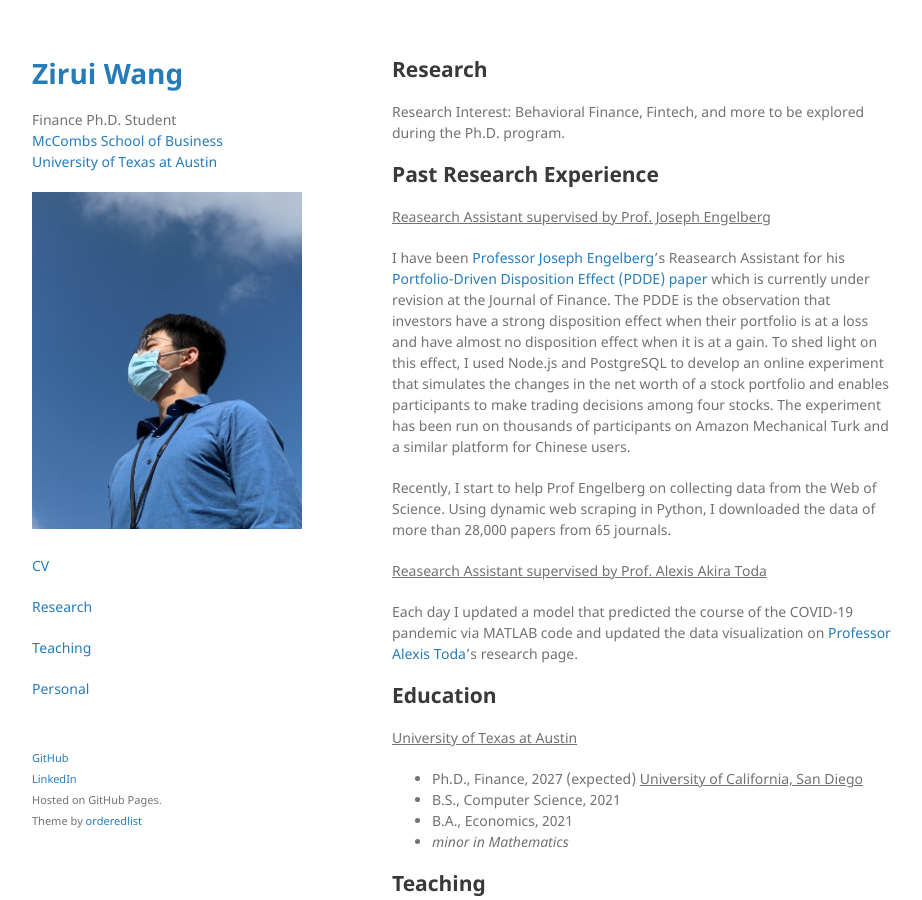
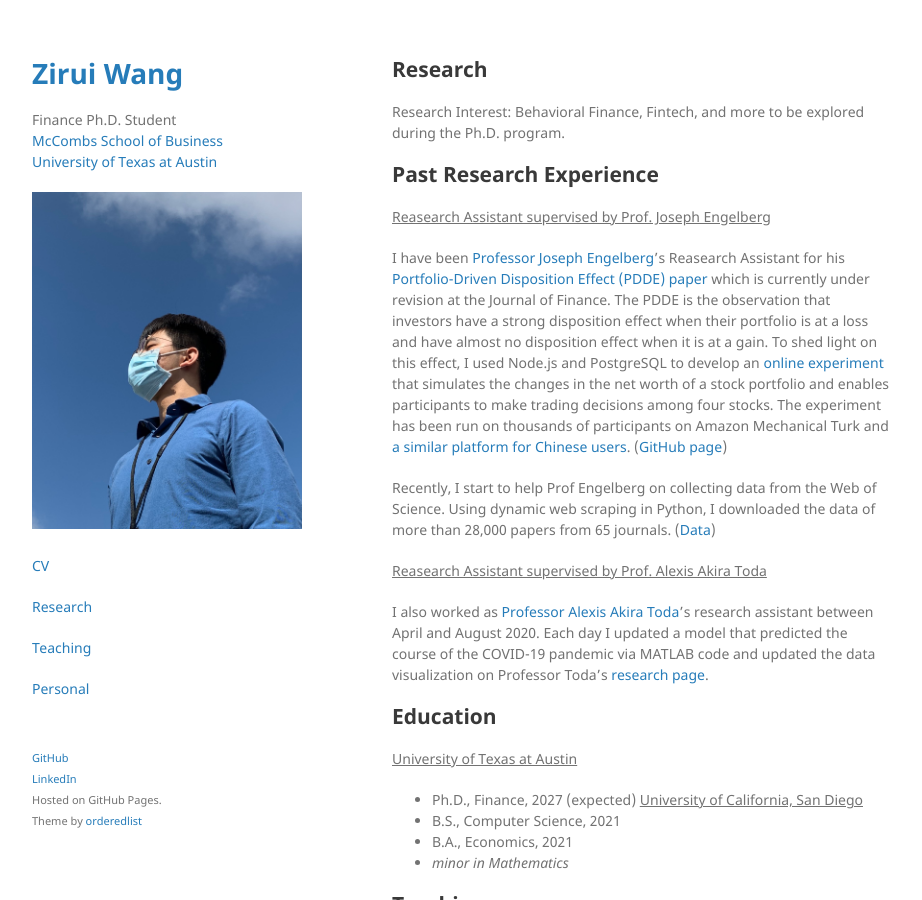
Before and after one commit to HarrisonZiruiWang/HarrisonZiruiWang.github.io, a Jekyll site: the page built from index.md, in a window 1280 px wide and 900 px high. Shown: the whole window, without its empty margins (178-1100 px from the left). Built offline with Jekyll 4.4.1, drawn with Linux system fonts in a browser that asks for light colours; our own code applies the rules of GitHub Pages for plain Markdown files.

Commit message:
Update index.md

```diff
--- a/index.md
+++ b/index.md
@@ -9,13 +9,14 @@ Research Interest: Behavioral Finance, Fintech, and more to be explored during t
 
 <ins>Reasearch Assistant supervised by Prof. Joseph Engelberg</ins>
 
-I have been <a href="https://rady.ucsd.edu/faculty/directory/engelberg/pub/portfolios/index.htm" target="_blank">Professor Joseph Engelberg</a>’s Reasearch Assistant for his <a href="https://rady.ucsd.edu/faculty/directory/engelberg/pub/portfolios/PDDE.pdf" target="_blank">Portfolio-Driven Disposition Effect (PDDE) paper</a> which is currently under revision at the Journal of Finance. The PDDE is the observation that investors have a strong disposition effect when their portfolio is at a loss and have almost no disposition effect when it is at a gain. To shed light on this effect, I used Node.js and PostgreSQL to develop an online experiment that simulates the changes in the net worth of a stock portfolio and enables participants to make trading decisions among four stocks. The experiment has been run on thousands of participants on Amazon Mechanical Turk and a similar platform for Chinese users.
+I have been <a href="https://rady.ucsd.edu/faculty/directory/engelberg/pub/portfolios/index.htm" target="_blank">Professor Joseph Engelberg</a>’s Reasearch Assistant for his <a href="https://rady.ucsd.edu/faculty/directory/engelberg/pub/portfolios/PDDE.pdf" target="_blank">Portfolio-Driven Disposition Effect (PDDE) paper</a> which is currently under revision at the Journal of Finance. The PDDE is the observation that investors have a strong disposition effect when their portfolio is at a loss and have almost no disposition effect when it is at a gain. To shed light on this effect, I used Node.js and PostgreSQL to develop an <a href="https://gamestocktrading.herokuapp.com/" target="_blank">online experiment</a> that simulates the changes in the net worth of a stock portfolio and enables participants to make trading decisions among four stocks. The experiment has been run on thousands of participants on Amazon Mechanical Turk and <a href="https://stocktradinggame-chinese.herokuapp.com/" target="_blank">a similar platform for Chinese users</a>. (<a href="https://github.com/HarrisonZiruiWang/stocktradinggame" target="_blank">GitHub page</a>)
 
-Recently, I start to help Prof Engelberg on collecting data from the Web of Science. Using dynamic web scraping in Python, I downloaded the data of more than 28,000 papers from 65 journals.
+Recently, I start to help Prof Engelberg on collecting data from the Web of Science. Using dynamic web scraping in Python, I downloaded the data of more than 28,000 papers from 65 journals. (<a href="https://drive.google.com/drive/folders/1Osw5JYMwvkv1bYBbtImAW9E6M0ebmUJy" target="_blank">Data</a>)
 
 <ins>Reasearch Assistant supervised by Prof. Alexis Akira Toda</ins>
 
-Each day I updated a model that predicted the course of the COVID-19 pandemic via MATLAB code and updated the data visualization on <a href="https://sites.google.com/site/aatoda111/home" target="_blank">Professor Alexis Toda</a>'s research page.
+I also worked as <a href="https://sites.google.com/site/aatoda111/home" target="_blank">Professor Alexis Akira Toda</a>'s research assistant between April and
+August 2020. Each day I updated a model that predicted the course of the COVID-19 pandemic via MATLAB code and updated the data visualization on Professor Toda's <a href="https://sites.google.com/site/aatoda111/misc/covid19" target="_blank">research page</a>.
 
 ## Education
 
```
